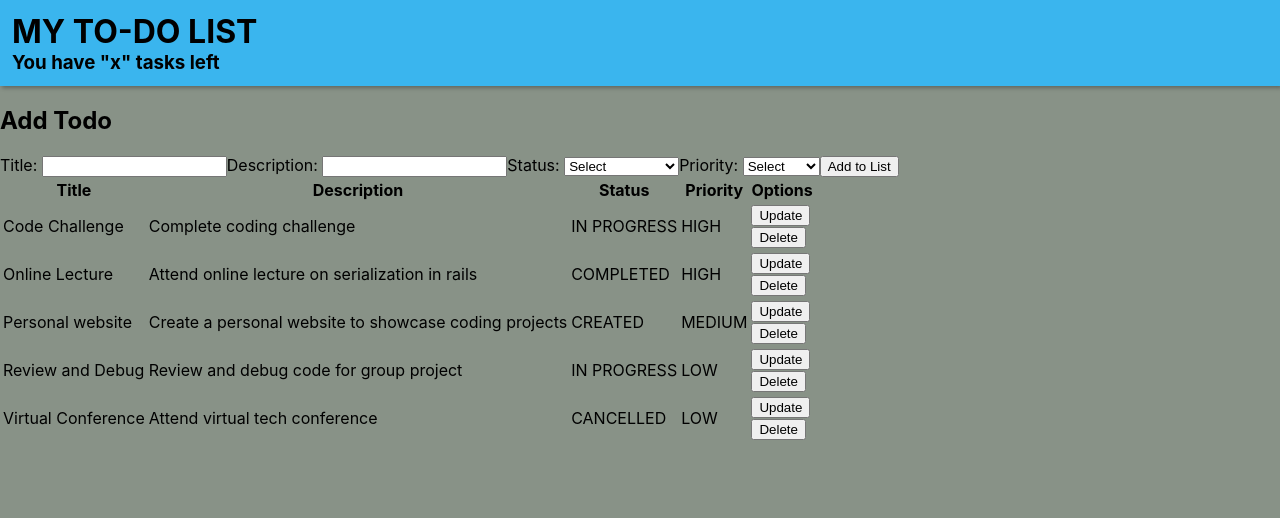
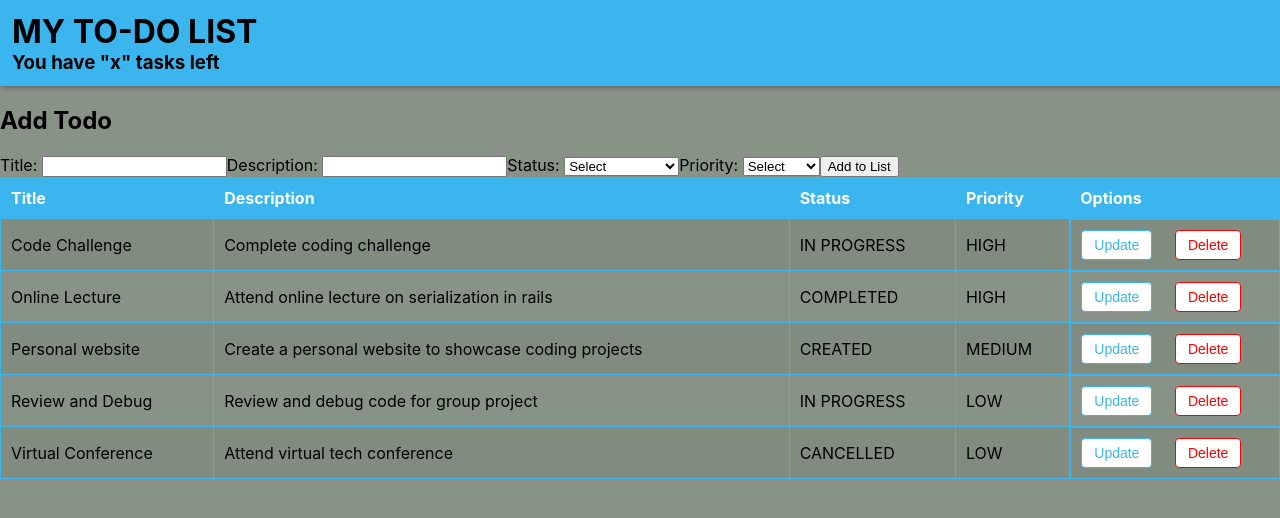
Before and after one commit to Rukorio-Vanessa/todo-app-frontend, a React (Create React App) app: page / in a window 1280 px wide. Shown: the top 518 px of the page. Built offline with nearby package versions, Linux system fonts and the light colour scheme.

Commit message:
added stylying to display table

```diff
--- a/src/components/TodoItem.js
+++ b/src/components/TodoItem.js
@@ -1,6 +1,8 @@
 import React from "react";
 
 function TodoItem({spice}){
+
+
     return(
         <table className="todo-table">
             <thead>
--- a/src/index.css
+++ b/src/index.css
@@ -39,3 +39,73 @@ header h1,
 header h3 {
   margin: 0;
 }
+
+.todo-table {
+  width: 100%;
+  border-collapse: collapse;
+}
+
+.todo-table th,
+.todo-table td {
+  padding: 10px;
+  text-align: left;
+  border: 1px solid var(--theme-primary);
+}
+
+.todo-table th {
+  background-color: var(--theme-primary);
+  color: white;
+}
+
+.todo-table tbody tr:nth-child(odd) {
+  background-color: rgba(0, 0, 0, 0.05);
+}
+
+.todo-table tbody tr:hover {
+  background-color: rgba(0, 0, 0, 0.1);
+}
+
+.btn {
+  padding: 6px 12px;
+  border-radius: 4px;
+  border: 1px solid var(--theme-primary);
+  background-color: white;
+  color: var(--theme-primary);
+  font-size: 14px;
+  cursor: pointer;
+  transition: all 0.3s ease;
+}
+
+.btn:hover {
+  background-color: var(--theme-primary);
+  color: white;
+}
+
+.btn-info {
+  border-color: var(--theme-primary);
+  color: var(--theme-primary);
+}
+
+.btn-info:hover {
+  background-color: var(--theme-primary);
+  color: white;
+}
+
+.btn-danger {
+  border-color: rgb(255, 0, 0);
+  color: rgb(255, 0, 0);
+}
+
+.btn-danger:hover {
+  background-color: rgb(255, 0, 0);
+  color: white;
+}
+
+.row {
+  display: flex;
+  flex-direction: row;
+}
+
+.col-6 {
+  width: 50%;
+}
```
